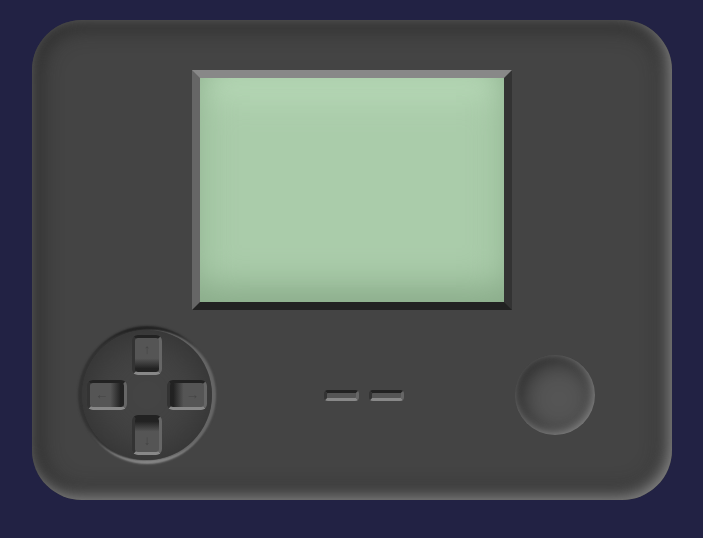
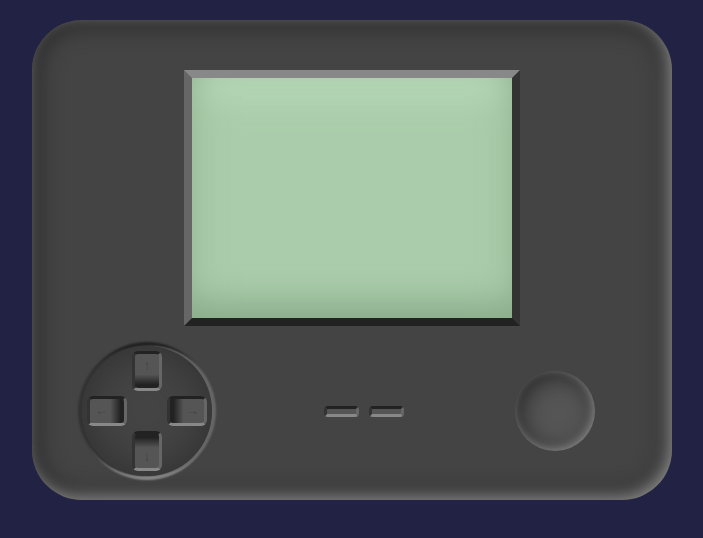
Before and after one commit to Ivan-Samoylenko/breakout, a React (Create React App) app: page / in a window 1280 px wide. Shown: the top 538 px of the page, without its empty margins (288-991 px from the left). Built offline with nearby package versions, Linux system fonts and the light colour scheme.

Commit message:
add canvas

```diff
--- a/public/index.html
+++ b/public/index.html
@@ -9,7 +9,7 @@
       name="description"
       content="Web site created using create-react-app"
     />
-    <title>React App</title>
+    <title>Breakout</title>
   </head>
   <body>
     <noscript>You need to enable JavaScript to run this app.</noscript>
--- a/src/components/App/App.jsx
+++ b/src/components/App/App.jsx
@@ -1,5 +1,10 @@
 import { Tetris } from "components/Tetris";
+import { Canvas } from "components/Canvas";
 
 export default function App() {
-  return <Tetris></Tetris>;
+  return (
+    <Tetris>
+      <Canvas />
+    </Tetris>
+  );
 }
--- /dev/null
+++ b/src/components/Canvas/Canvas.jsx
@@ -0,0 +1,5 @@
+import { Screen } from "./Canvas.styled";
+
+export default function Canvas() {
+  return <Screen width="320" height="240"></Screen>;
+}
--- /dev/null
+++ b/src/components/Canvas/Canvas.styled.js
@@ -0,0 +1,5 @@
+import styled from "styled-components";
+
+export const Screen = styled.canvas`
+  display: block;
+`;
--- /dev/null
+++ b/src/components/Canvas/index.js
@@ -0,0 +1 @@
+export { default as Canvas } from "./Canvas";
--- a/src/components/Tetris/Tetris.styled.js
+++ b/src/components/Tetris/Tetris.styled.js
@@ -15,8 +15,8 @@ export const Case = styled.main`
 `;
 
 export const Screen = styled.div`
-  width: 320px;
-  height: 240px;
+  width: 336px;
+  height: 256px;
   margin-right: auto;
   margin-left: auto;
   border-width: 8px;
```
